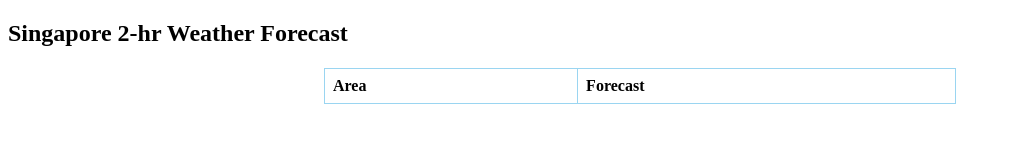
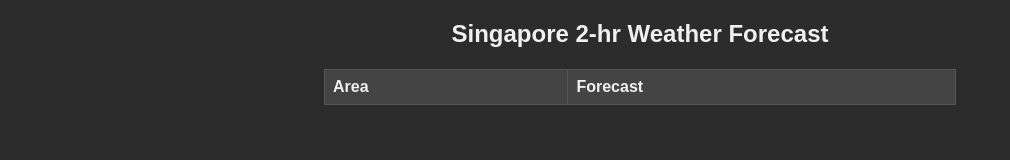
Before and after one commit to Riya-ux06/HCDIV-1, a plain HTML site: page index.html in a window 1280 px wide. Shown: the whole page, without its empty margins (0-1010 px from the left). Drawn offline with Linux system fonts and the light colour scheme; no server answers.

Commit message:
Update index.html

```diff
--- a/index.html
+++ b/index.html
@@ -4,22 +4,37 @@
     <meta http-equiv="Content-Type" content="text/html; charset=UTF-8">
     <title>Assignment 1</title>
     <style>
-        /* CSS goes here
-        E.g. table {
+        /* Apply a dark background color to the page */
+        body {
+            background-color: #2c2c2c;
+            color: #f0f0f0; /* Light text color for readability */
+            font-family: Arial, sans-serif;
         }
-        */
+
+        /* Center-align the headings */
+        h2, h4 {
+            text-align: center;
+        }
+
+        /* Style the table */
         table {
             width: 50%;
             border-collapse: collapse;
-            margin: 0 auto; /* Centers the table */
+            margin: 20px auto; /* Centers the table and adds top margin */
+            background-color: #333333; /* Darker table background */
+            color: #f0f0f0; /* Light text color for table */
         }
+
+        /* Table cell styling */
         th, td {
-            border: 1px solid rgb(154, 213, 241);
+            border: 1px solid #555555; /* Slightly lighter border */
             padding: 8px;
             text-align: left;
         }
+
+        /* Header row styling */
         th {
-            background-color: #ffffff;
+            background-color: #444444; /* Slightly lighter header background */
         }
     </style>
 </head>
```
